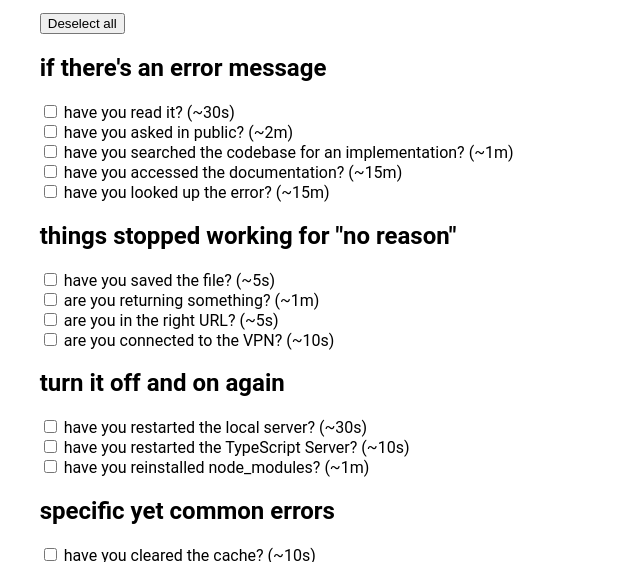
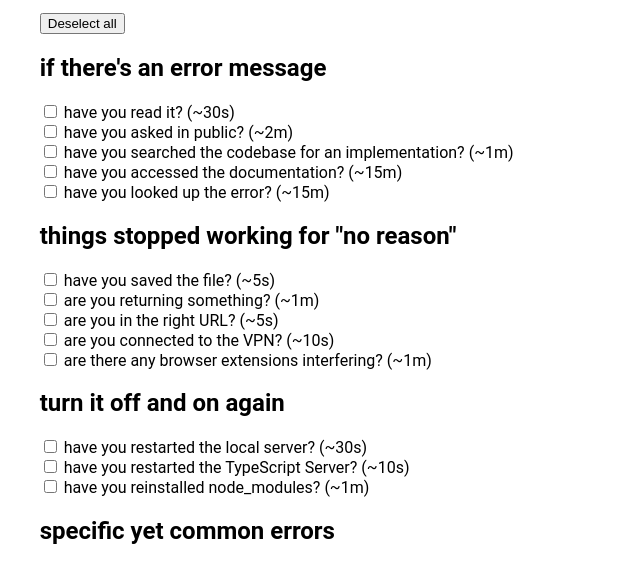
Before and after one commit to LukeberryPi/frontend-debugging-101, a plain HTML site: page index.html in a window 1280 px wide. Shown: the part 161-723 px from the top of the page, without its empty margins (308-948 px from the left). Drawn offline with Linux system fonts and the light colour scheme.

Commit message:
Add 'browser extension interfering' option

```diff
--- a/index.html
+++ b/index.html
@@ -126,6 +126,10 @@
         <input type="checkbox" id="connected-vpn" />
         <label for="connected-vpn">are you connected to the VPN? (~10s)</label>
       </div>
+      <div>
+        <input type="checkbox" id="browser-extension-interfering" />
+        <label for="browser-extension-interfering">are there any browser extensions interfering? (~1m)</label>
+      </div>
 
       <h2>turn it off and on again</h2>
       <div>
```
